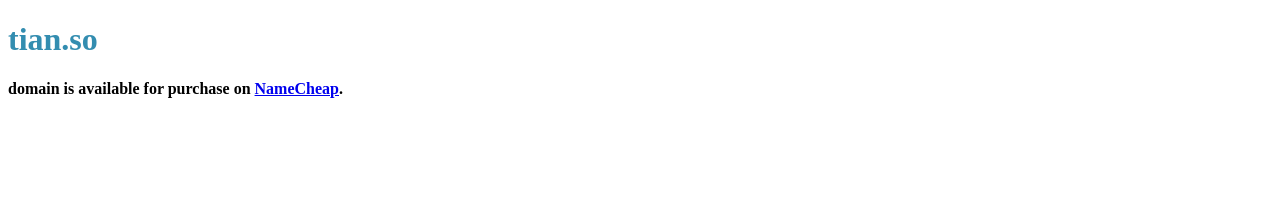
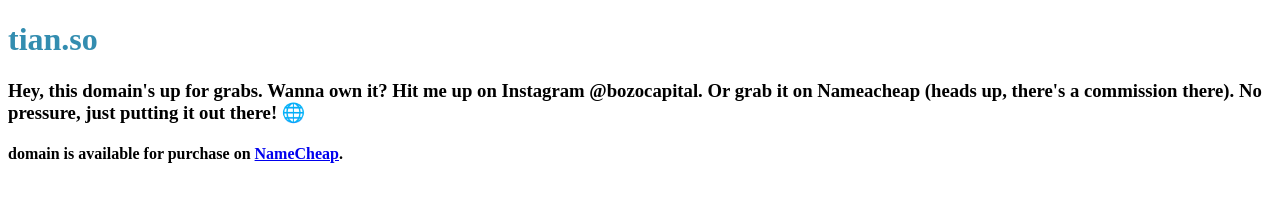
Before and after one commit to tian142/tian.so, a plain HTML site: page index.html in a window 1280 px wide. Drawn offline with Linux system fonts and the light colour scheme.

Commit message:
Update index.html

```diff
--- a/index.html
+++ b/index.html
@@ -9,6 +9,7 @@
   </head>
   <body>
     <h1>tian.so</h1>
+    <h3>Hey, this domain's up for grabs. Wanna own it? Hit me up on Instagram @bozocapital. Or grab it on Nameacheap (heads up, there's a commission there). No pressure, just putting it out there! 🌐</h3>
     <h4>
       domain is available for purchase on
       <a
```
